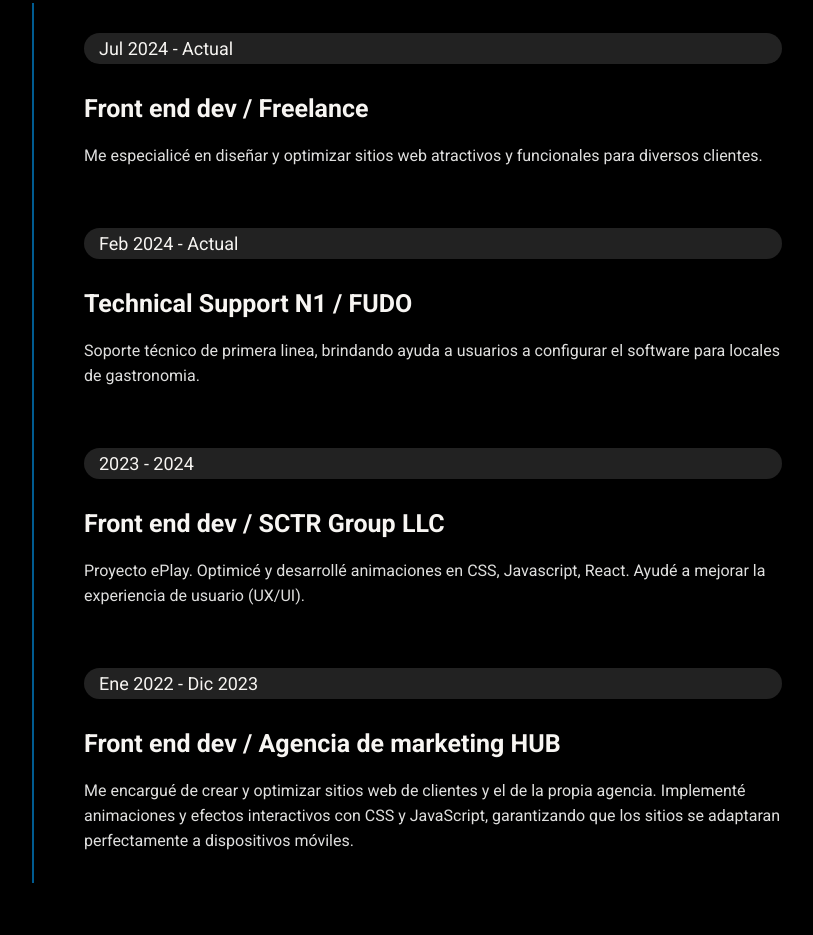
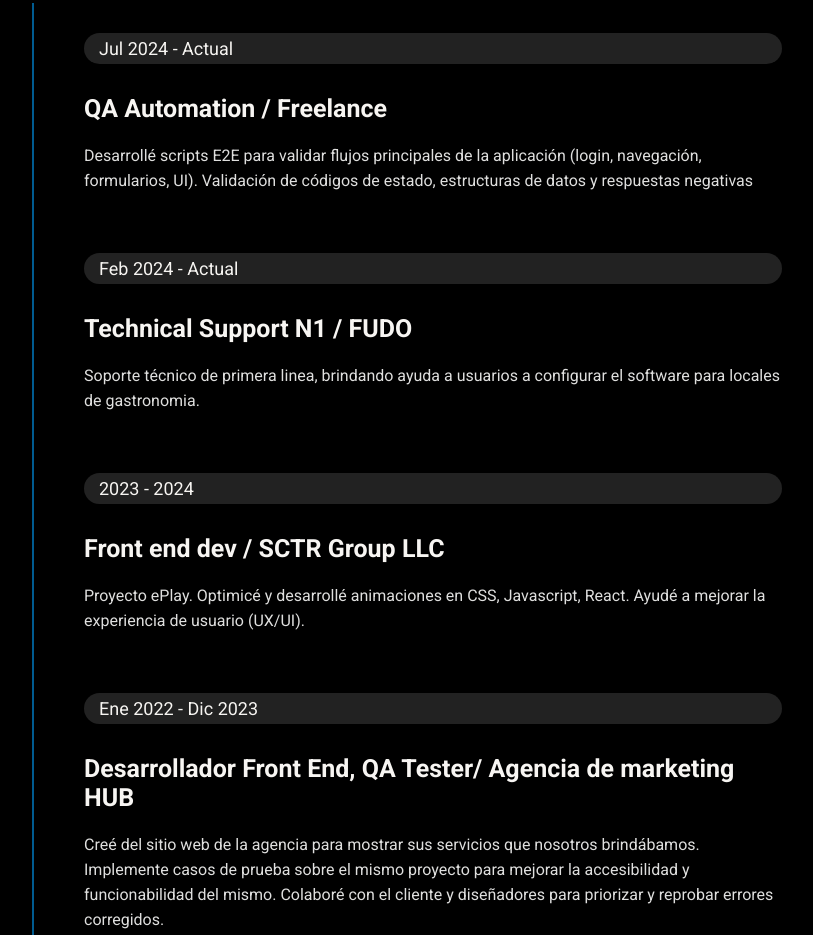
Before and after one commit to FranMayer/Portfolio-FM, a website: page index.html in a window 1280 px wide. Shown: the part 1717-2652 px from the top of the page, without its empty margins (208-1021 px from the left). Drawn offline with Linux system fonts and the light colour scheme.

```diff
--- a/index.html
+++ b/index.html
@@ -186,8 +186,9 @@
                     <i class="fas fa-graduation-cap"></i>
                     <div class="content">
                         <span>Jul 2024 - Actual</span>
-                        <h3>Front end dev / Freelance </h3>
-                        <p>Me especialicé en diseñar y optimizar sitios web atractivos y funcionales para diversos clientes.</p>
+                        <h3>QA Automation / Freelance </h3>
+                        <p>Desarrollé scripts E2E para validar flujos principales de la aplicación (login, navegación, formularios,
+UI). Validación de códigos de estado, estructuras de datos y respuestas negativas </p>
                     </div>
                 </div>
 
@@ -213,8 +214,8 @@
                     <i class="fas fa-graduation-cap"></i>
                     <div class="content">
                         <span>Ene 2022 - Dic 2023</span>
-                        <h3>Front end dev / Agencia de marketing HUB</h3>
-                        <p>Me encargué de crear y optimizar sitios web de clientes y el de la propia agencia. Implementé animaciones y efectos interactivos con CSS y JavaScript, garantizando que los sitios se adaptaran perfectamente a dispositivos móviles.</p>
+                        <h3>Desarrollador Front End, QA Tester/ Agencia de marketing HUB</h3>
+                        <p>Creé del sitio web de la agencia para mostrar sus servicios que nosotros brindábamos. Implemente casos de prueba sobre el mismo proyecto para mejorar la accesibilidad y funcionabilidad del mismo. Colaboré con el cliente y diseñadores para priorizar y reprobar errores corregidos.</p>
                     </div>
                 </div>
 
```
